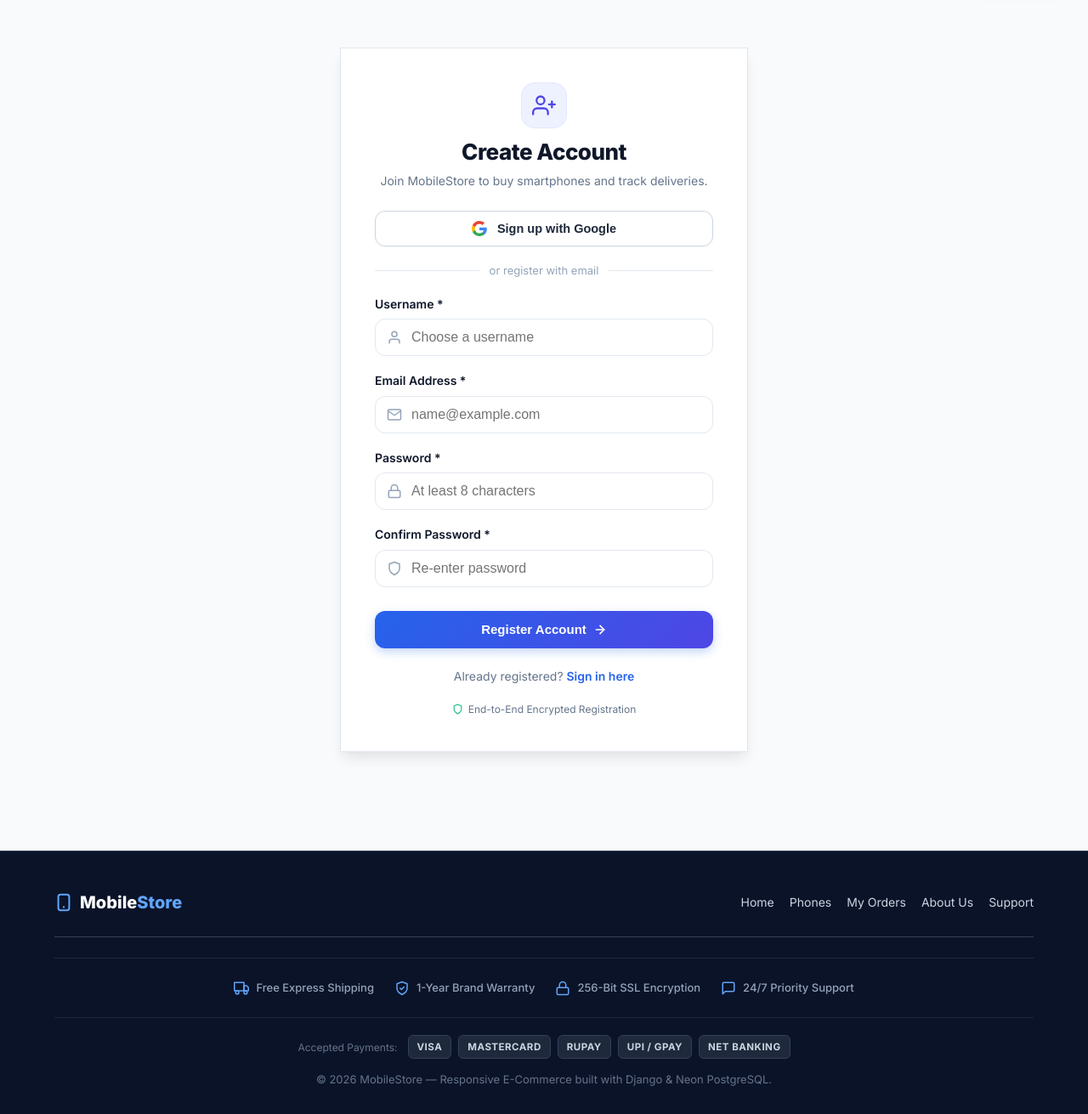
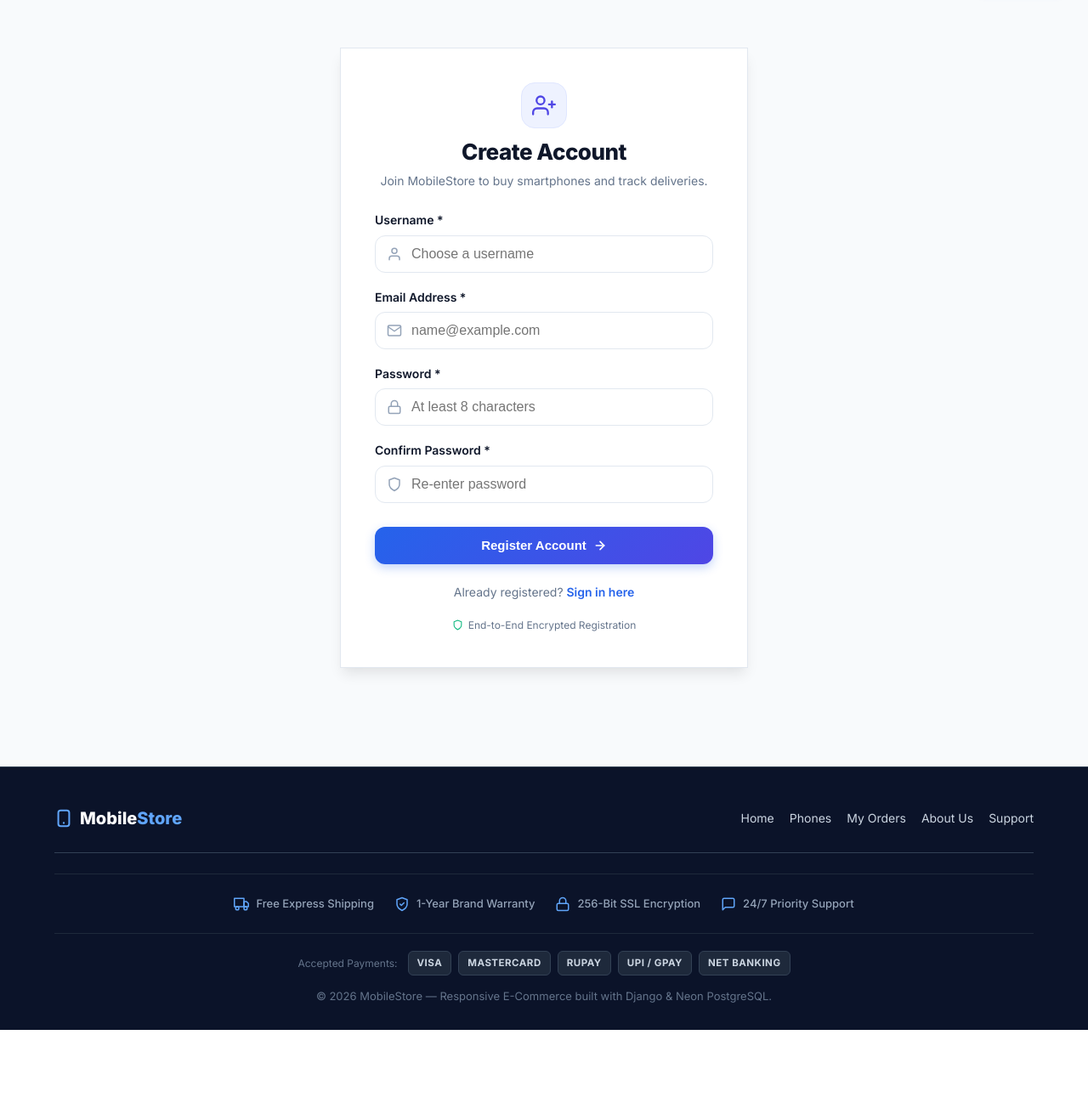
Before and after one commit to Abhishek-18-abhi/Mobile-Store, a Django app: page /accounts/signup/ in a window 1280 px wide. Shown: the part 59-1370 px from the top of the page at 85% size. After the commit the page ends 1271 px from the top, so only its background shows below. Run offline with Django 5.2, Linux system fonts and the light colour scheme.

Commit message:
Remove Google auth button and enforce unique email registration

```diff
--- a/accounts/views.py
+++ b/accounts/views.py
@@ -44,6 +44,8 @@ def signup(request):
             messages.error(request, 'Passwords do not match.')
         elif User.objects.filter(username__iexact=username).exists():
             messages.error(request, 'Username already exists. Please choose another.')
+        elif email and User.objects.filter(email__iexact=email).exists():
+            messages.error(request, 'An account with this email already exists. Please sign in instead.')
         else:
             User.objects.create_user(username=username, email=email, password=p1)
             messages.success(request, 'Account created successfully! Please log in.')
--- a/templates/customer/register.html
+++ b/templates/customer/register.html
@@ -14,23 +14,6 @@
         </div>
         <h1 style="margin: 0 0 6px; font-size: 26px;">Create Account</h1>
         <p class="form-subtitle">Join MobileStore to buy smartphones and track deliveries.</p>
-    </div>
-
-    <!-- Google Quick Register Button -->
-    <button type="button" class="btn-google" onclick="window.location.href='{% url 'signup' %}'">
-        <svg width="18" height="18" viewBox="0 0 24 24">
-            <path fill="#4285F4" d="M23.745 12.27c0-.7-.06-1.4-.19-2.07H12v4.51h6.6c-.29 1.52-1.14 2.8-2.4 3.66v3.04h3.87c2.27-2.09 3.675-5.17 3.675-9.14z"/>
-            <path fill="#34A853" d="M12 24c3.24 0 5.95-1.08 7.93-2.91l-3.87-3.04c-1.08.72-2.45 1.16-4.06 1.16-3.13 0-5.78-2.11-6.73-4.96H1.28v3.13C3.25 21.31 7.31 24 12 24z"/>
-            <path fill="#FBBC05" d="M5.27 14.25c-.25-.72-.38-1.49-.38-2.25s.13-1.53.38-2.25V6.62H1.28C.46 8.24 0 10.06 0 12s.46 3.76 1.28 5.38l3.99-3.13z"/>
-            <path fill="#EA4335" d="M12 4.75c1.77 0 3.35.61 4.6 1.8l3.42-3.42C17.95 1.19 15.24 0 12 0 7.31 0 3.25 2.69 1.28 6.62l3.99 3.13c.95-2.85 3.6-4.96 6.73-4.96z"/>
-        </svg>
-        <span>Sign up with Google</span>
-    </button>
-
-    <div style="display: flex; align-items: center; gap: 12px; margin: 18px 0; color: #94a3b8; font-size: 13px;">
-        <span style="flex: 1; height: 1px; background: #e2e8f0;"></span>
-        <span>or register with email</span>
-        <span style="flex: 1; height: 1px; background: #e2e8f0;"></span>
     </div>
 
     <form method="post" action="{% url 'signup' %}">
```
Also changed, not shown: templates/customer/login.html (+0 -17 lines).
